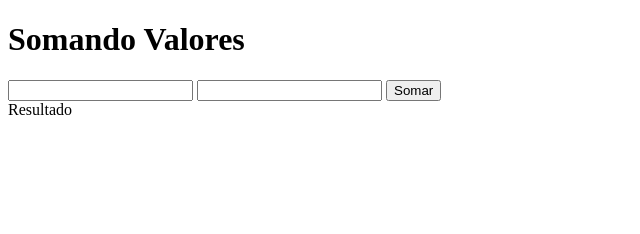
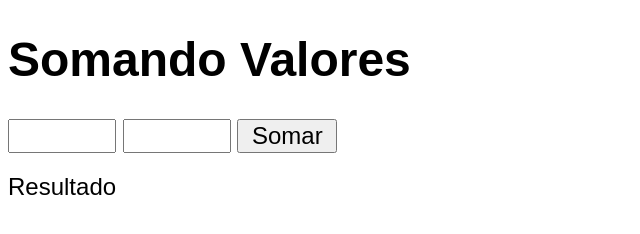
Before and after one commit to diegoyun/javascript, a plain HTML site: page aula10/ex007.html in a window 1280 px wide. Shown: the whole page, without its empty margins (0-640 px from the left). Drawn offline with Linux system fonts and the light colour scheme.

Commit message:
ex 007 att

```diff
--- a/aula10/ex007.html
+++ b/aula10/ex007.html
@@ -4,6 +4,18 @@
     <meta charset="UTF-8">
     <meta name="viewport" content="width=device-width, initial-scale=1.0">
     <title>Somando numeros</title>
+    <style>
+        body{
+            font: normal 18pt Arial;
+        }
+        input{
+            font: normal 18pt Arial;
+            width: 100px;
+        }
+        div#res{
+            margin-top: 20px;
+        }
+    </style>
 </head>
 <body>
     <h1>Somando Valores</h1>
@@ -20,7 +32,7 @@
             var n1 = Number(tn1.value)
             var n2 = Number(tn2.value)
             var s = (n1 + n2)
-            res.innerHTML = `A soma entre ${n1} e ${n2} é igual a ${s}`
+            res.innerHTML = `A soma entre ${n1} e ${n2} é igual a <strong>${s}</strong>`
         }
     </script>
 </body>
```
